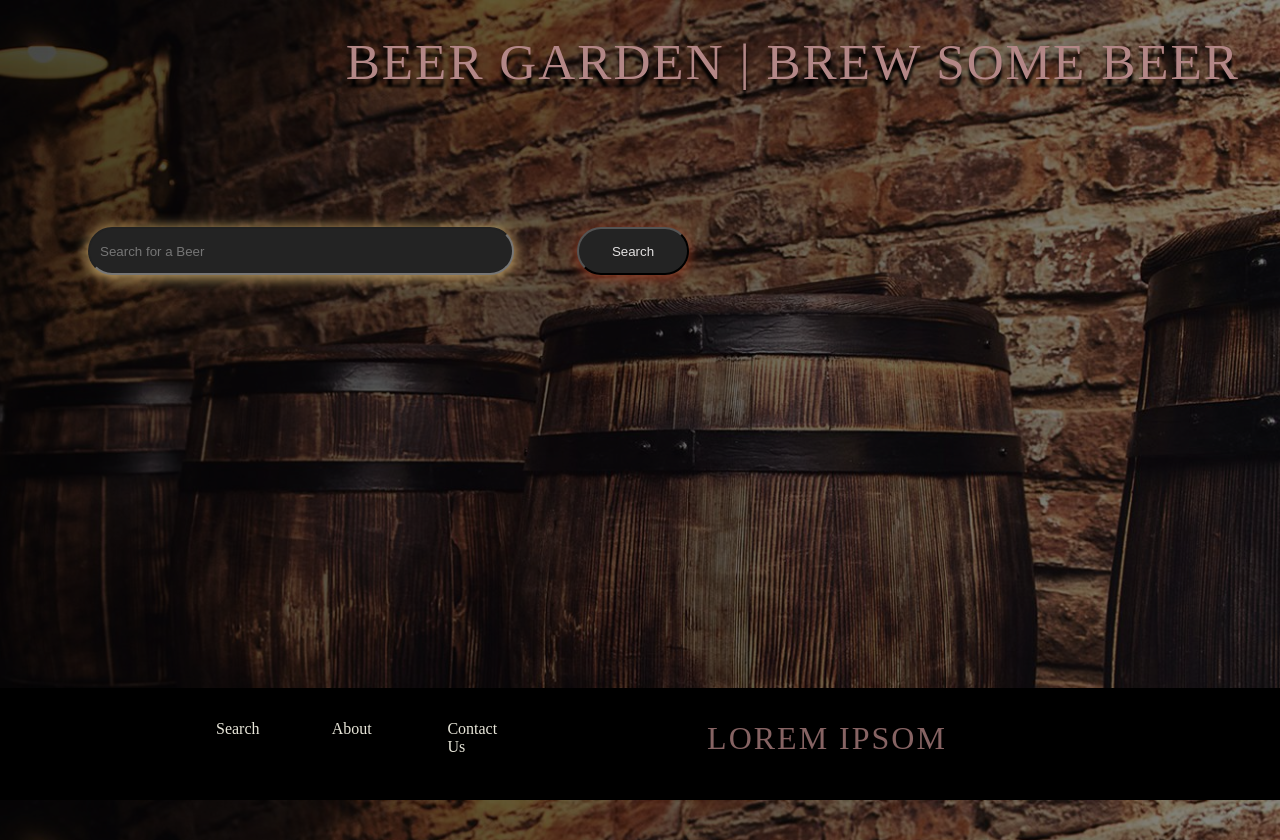
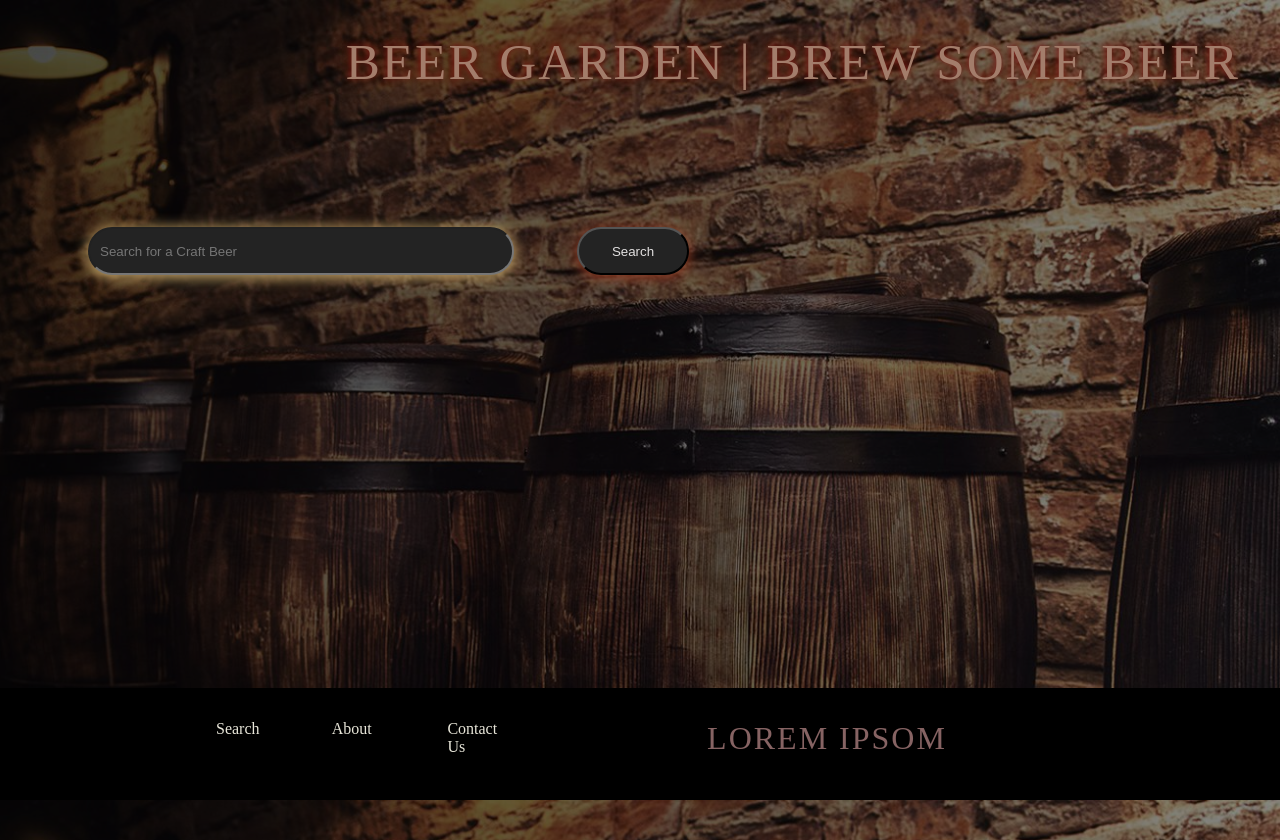
Before and after one commit to thegirlyoucallryan/BeerGarden, a React (Create React App) app: page / in a window 1280 px wide. Shown: the top 840 px of the page. Built offline with nearby package versions, Linux system fonts and the light colour scheme; a web font is replaced by a local one.

Commit message:
color adjust add craft in placeholder

```diff
--- a/src/components/Search.js
+++ b/src/components/Search.js
@@ -68,7 +68,7 @@ const Search = () => {
             <form className={styles.form} onSubmit={submitHandler}>
 
                 <div className={styles.search}>
-                <input placeholder="Search for a Beer" id='searchbar' type='text' value={search}  onChange={getSearchQuery}></input>
+                <input placeholder="Search for a Craft Beer" id='searchbar' type='text' value={search}  onChange={getSearchQuery}></input>
 
                     </div>
 
--- a/src/index.css
+++ b/src/index.css
@@ -38,7 +38,7 @@ body{
 }
 .header{
     text-align: right  !important;
-    color: rgb(179, 135, 135);
+    color: rgb(163, 125, 107);
     font-size: 3.2rem;
-    text-shadow: 0 8px 3px black;
+    text-shadow: -1px -1px 7px rgb(133, 21, 21), -1px -1px 12px rgb(65, 37, 5);
 }
```
